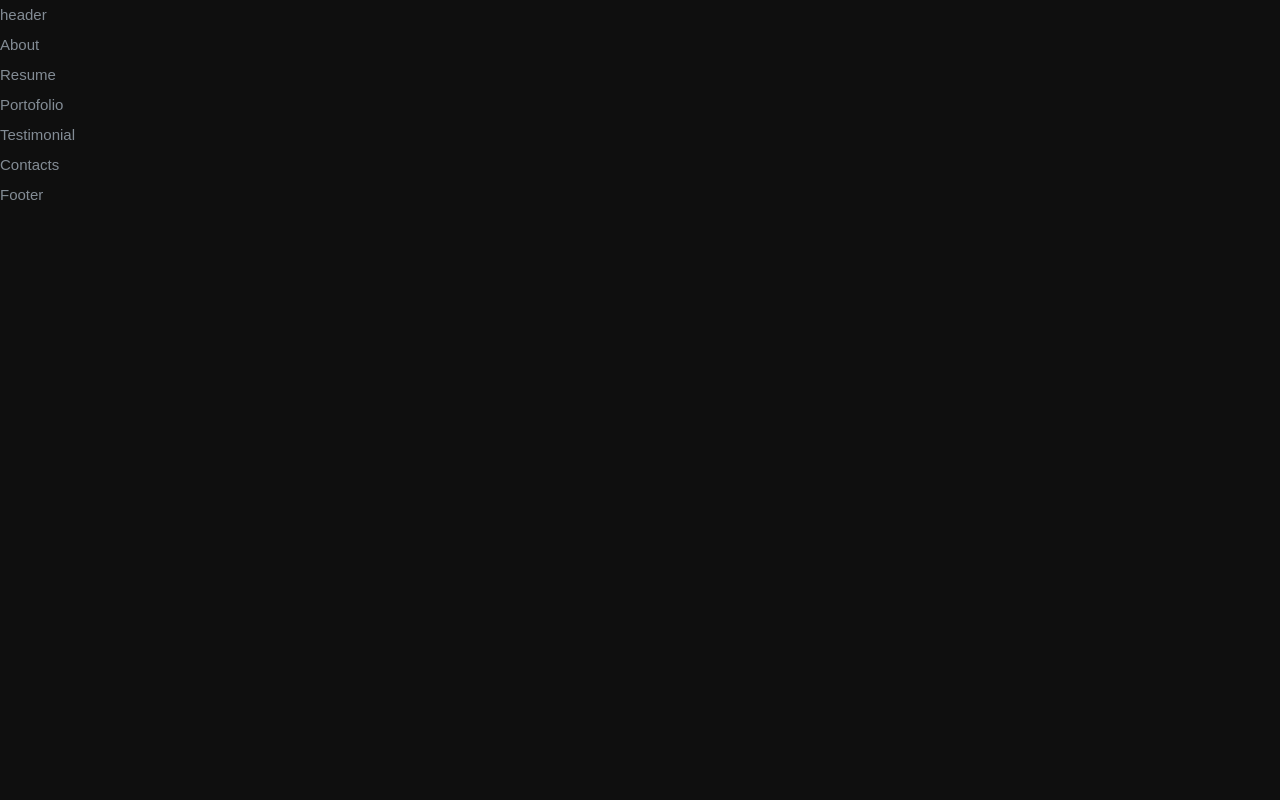
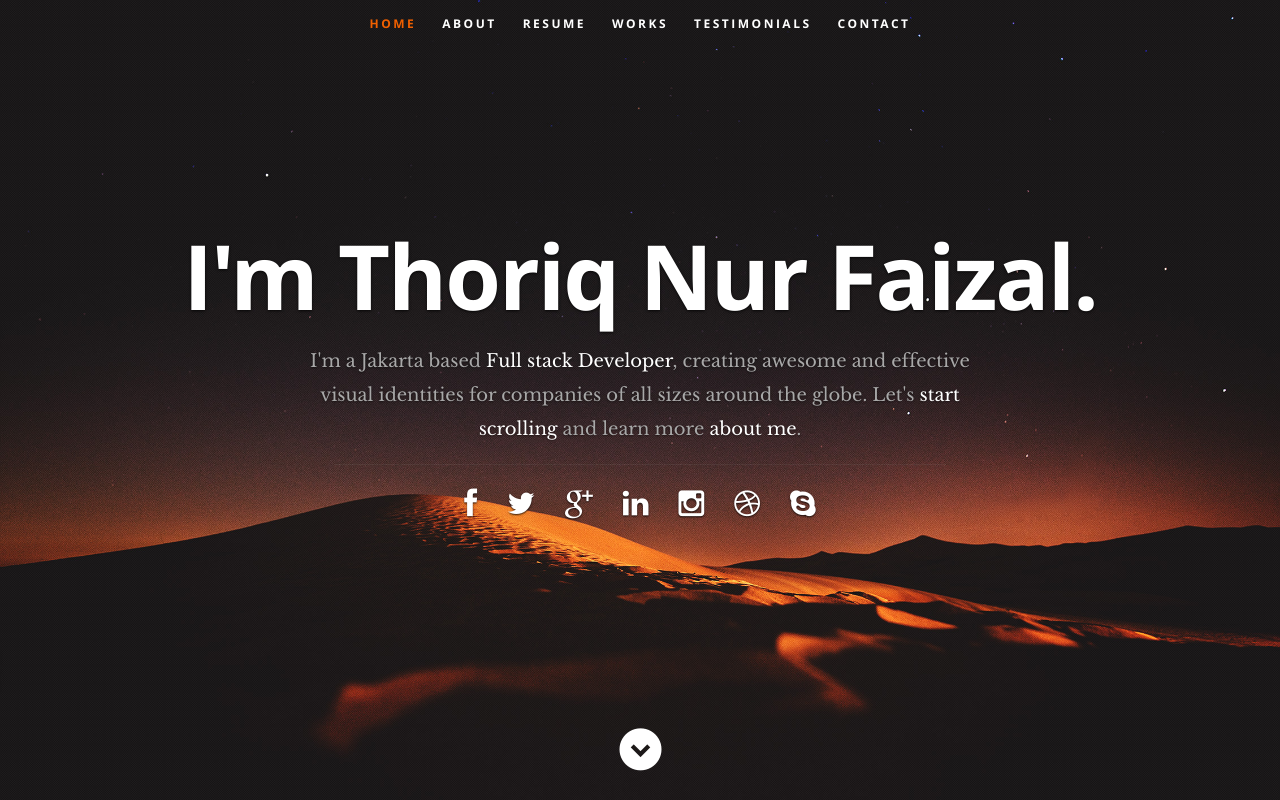
Before and after one commit to thoriqnf/personal, a React (Create React App) app in the folder frontend/: page / in a window 1280 px wide. Shown: the top 800 px of the page. Built offline with nearby package versions, Linux system fonts and the light colour scheme.

Commit message:
adjusting header

```diff
--- a/frontend/src/Components/Header.js
+++ b/frontend/src/Components/Header.js
@@ -5,7 +5,48 @@ class Headers extends Component {
   render() {
     return (
       <div className="App">
-        header
+        <header id="home">
+          <nav id="nav-wrap">
+
+            <a class="mobile-btn" href="#nav-wrap" title="Show navigation">Show navigation</a>
+     	      <a class="mobile-btn" href="#" title="Hide navigation">Hide navigation</a>
+
+            <ul id="nav" class="nav">
+             <li class="current"><a class="smoothscroll" href="#home">Home</a></li>
+             <li><a class="smoothscroll" href="#about">About</a></li>
+ 	           <li><a class="smoothscroll" href="#resume">Resume</a></li>
+             <li><a class="smoothscroll" href="#portfolio">Works</a></li>
+             <li><a class="smoothscroll" href="#testimonials">Testimonials</a></li>
+             <li><a class="smoothscroll" href="#contact">Contact</a></li>
+            </ul>
+
+          </nav>
+
+           <div class="row banner">
+              <div class="banner-text">
+                 <h1 class="responsive-headline">I'm Thoriq Nur Faizal.</h1>
+                 <h3>I'm a Jakarta based <span>Full stack Developer</span>, creating awesome and
+                 effective visual identities for companies of all sizes around the globe. Let's <a class="smoothscroll" href="#about">start scrolling </a>
+                 and learn more <a class="smoothscroll" href="#about">about me</a>.</h3>
+                 <hr />
+                 <ul class="social">
+                    <li><a href="#"><i class="fa fa-facebook"></i></a></li>
+                    <li><a href="#"><i class="fa fa-twitter"></i></a></li>
+                    <li><a href="#"><i class="fa fa-google-plus"></i></a></li>
+                    <li><a href="#"><i class="fa fa-linkedin"></i></a></li>
+                    <li><a href="#"><i class="fa fa-instagram"></i></a></li>
+                    <li><a href="#"><i class="fa fa-dribbble"></i></a></li>
+                    <li><a href="#"><i class="fa fa-skype"></i></a></li>
+                 </ul>
+              </div>
+           </div>
+
+           <p class="scrolldown">
+              <a class="smoothscroll" href="#about"><i class="icon-down-circle"></i></a>
+           </p>
+
+        </header>
+
      </div>
     );
   }
```
